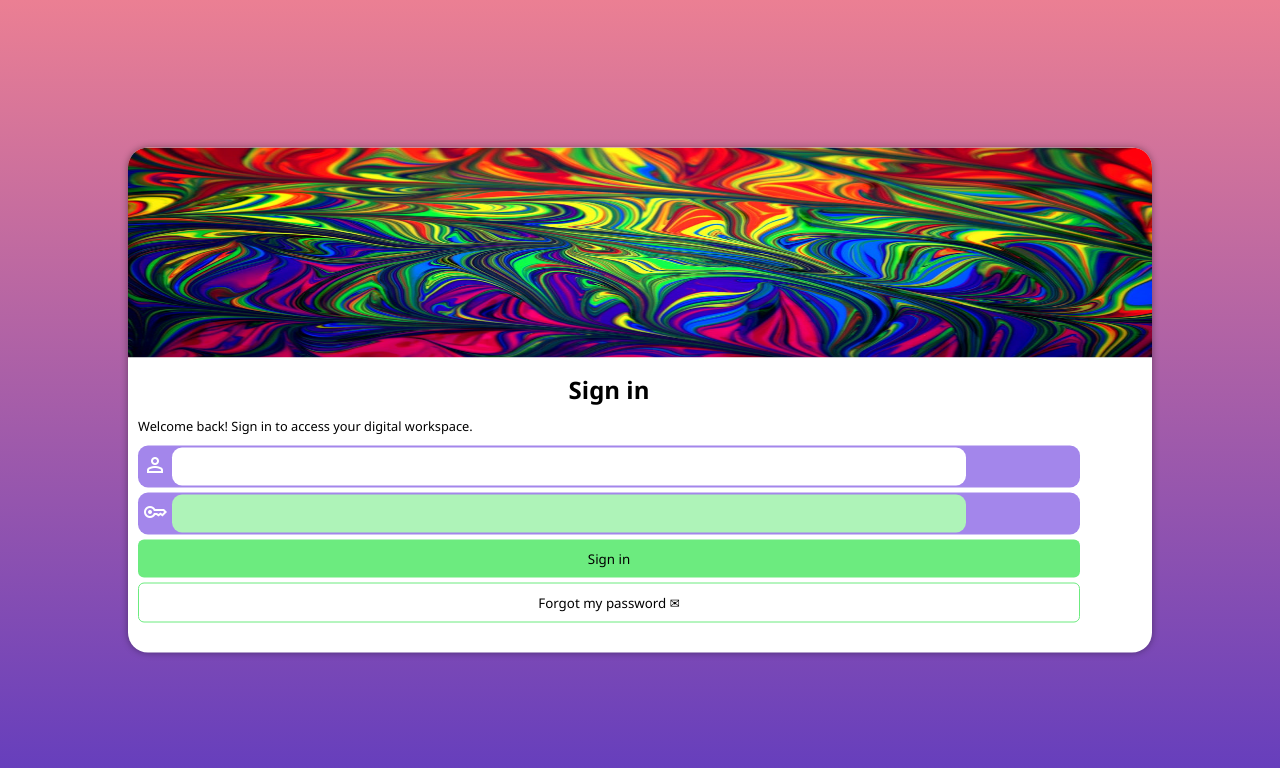
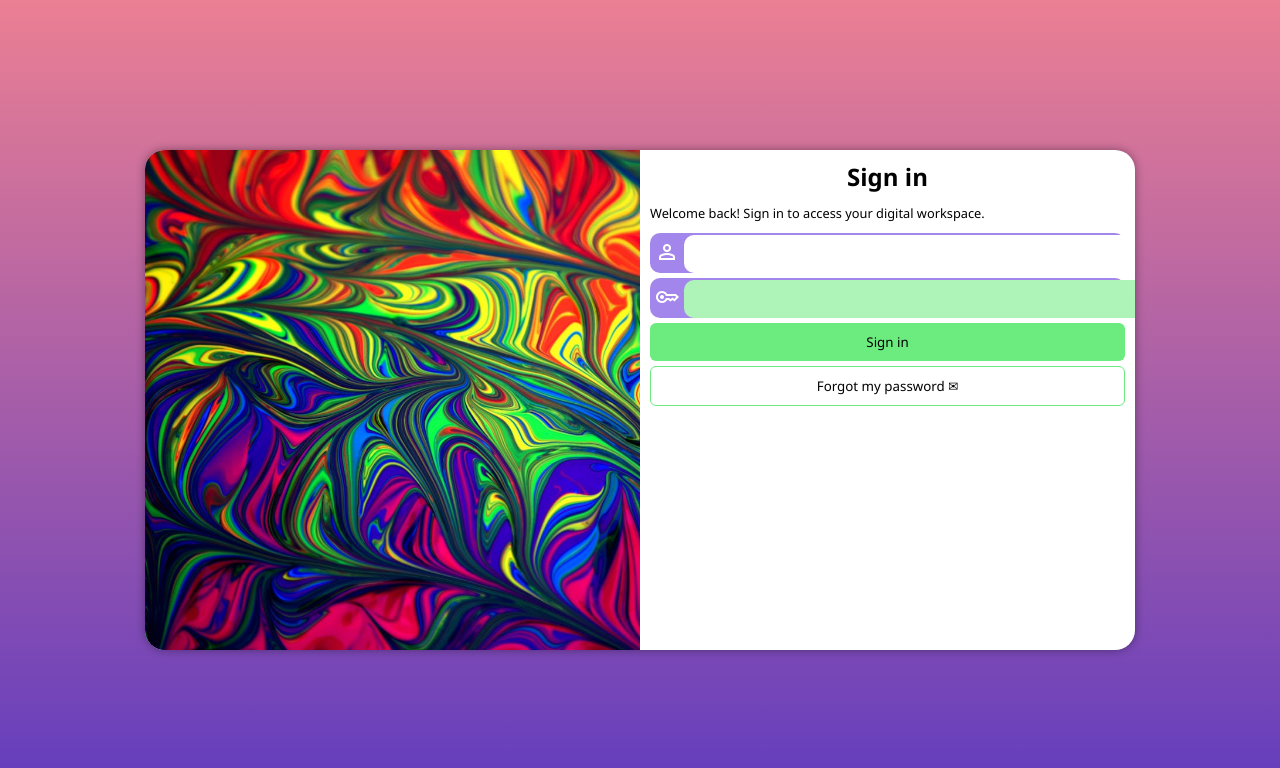
Before and after one commit to gabrielaplinski/projeto-login, a plain HTML site: page index.html in a window 1280 px wide. Drawn offline with nearby package versions, Linux system fonts and the light colour scheme.

Commit message:
atualizei projeto login

```diff
--- a/estilos/media-query.css
+++ b/estilos/media-query.css
@@ -1,12 +1,54 @@
 @charset "UTF-8";
 
-@media screen and (min-width: 768px) {
+/*Typical Device Breakpoints
+----------------------------
+Pequenas telas: max 639px
+Celular: min 640px max 767px
+
+Tablet: min 768px max 1023px
+Desktop: min 1024px max 1279px
+Grandes telas: min 1280px max 1535px
+Telas gigantes: min 1536px
+*/
+
+@media screen and (min-width: 768px) and (max-width: 1023px) {
     body {
-        min-height: 100vh;
         background-image: linear-gradient(to bottom, #eb7f93, #613cbe);
     }
 
     section {
-        width: 80vw;
-    }: -200px;
+        width: 85vw;
+    }
+
+    section > div#image {
+        float: left;
+        width: 30%;
+        height: 100%;
+    }
+
+    section > div#form {
+        float: right;
+        width: 70%;
+    }
 }
+
+@media screen and (min-width: 1024px) {
+    body {
+        background-image: linear-gradient(to bottom, #eb7f93, #613cbe);
+    }
+
+    section {
+        width: 990px;
+    }
+
+    section > div#image {
+        float: left;
+        width: 50%;
+        height: 100%;
+    }
+
+    section > div#form {
+        float: right;
+        width: 50%;
+    }
+}
--- a/estilos/style.css
+++ b/estilos/style.css
@@ -10,10 +10,19 @@
     padding: 0px;
     margin: 0px;
     font-family: 'Segoe UI', Tahoma, Geneva, Verdana, sans-serif;
+    box-sizing: border-box;
 }
 
-body {
+body, html {
     background-color: var(--color1);
+    height: 100vh;
+    width: 100vw;
+}
+
+main {
+    position: relative;
+    height: 100vh;
+    width: 100vw;
 }
 
 section {
@@ -22,19 +31,25 @@ section {
     top: 50%;
     transform: translate(-50%, -50%);
     width: 250px;
+    height: 500px;
     background-color: white;
-    border-radius: 20px 20px 20px 20px;
-    box-shadow: 0px 0px 7px rgba(0, 0, 0, 0.384);
+    border-radius: 20px;
+    box-shadow: 0px 0px 10px rgba(0, 0, 0, 0.384);
+    overflow: hidden;
+
+    transition: width .6s, height .6s;
+    transition-timing-function: ease;
 }
 
-img#pattern {
-    width: 100%;
-    height: 210px;
-    border-radius: 20px 20px 0px 0px;
+section > div#image {
+    display: block;
+    background: #a386eb url(../images/pattern.jpg) no-repeat;
+    background-size: cover;
+    height: 200px;
 }
 
 div#form {
-    width: 92%;
+    display: block;
     padding: 10px;
     padding-bottom: 30px;
 }
--- a/index.html
+++ b/index.html
@@ -12,7 +12,7 @@
     <main>
         <section>
             <div id="image">
-                <img src="images/pattern.jpg" alt="pattern" id="pattern">
+
             </div>
             <div id="form">
                 <h1>Sign in</h1>
```
